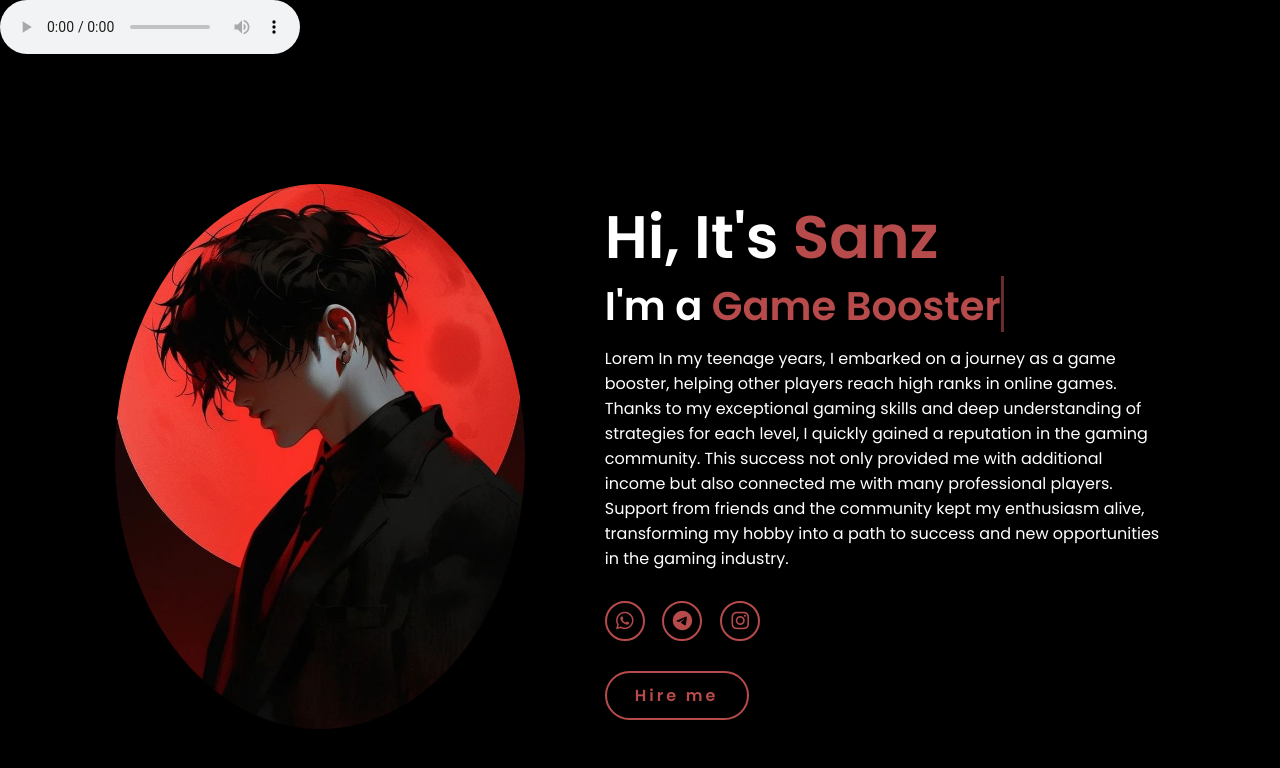
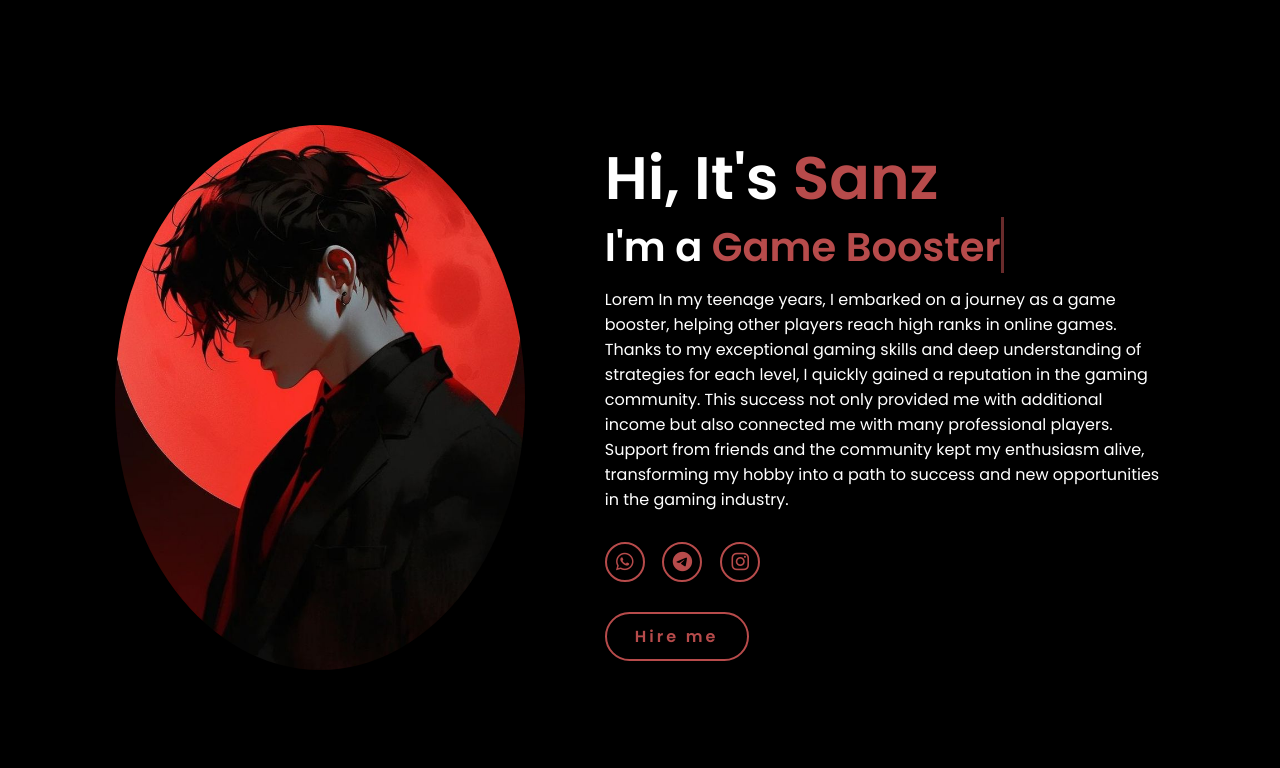
Before and after one commit to SanzXyz/sanzstore.github.io, a plain HTML site: page index.html in a window 1280 px wide. Shown: the top 768 px of the page. Drawn offline with Linux system fonts and the light colour scheme.

Commit message:
Update index.html

```diff
--- a/index.html
+++ b/index.html
@@ -8,7 +8,7 @@
     <link rel="stylesheet" href="style.css">
     <title>Sanz</title>
 
-    <audio controls autoplay loop>
+    <audio controls autoplay loop hidden>
     <source src="hindia.mp3" type="audio/mp3">
 </audio>
 
```
